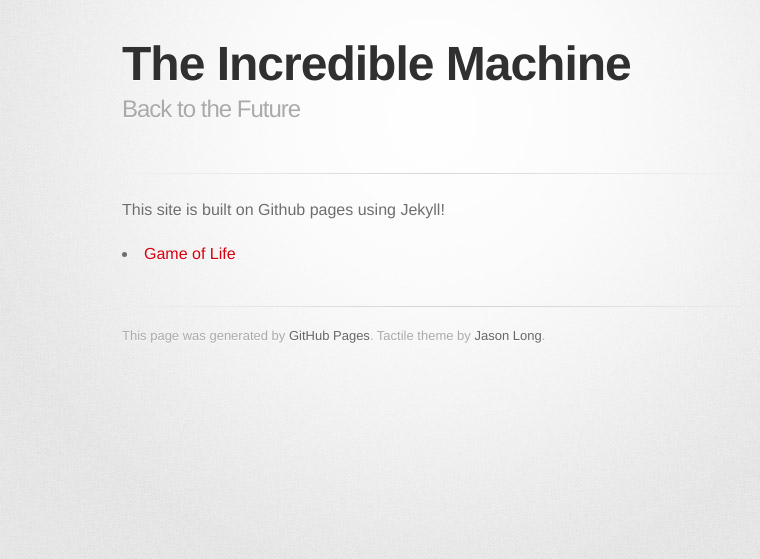
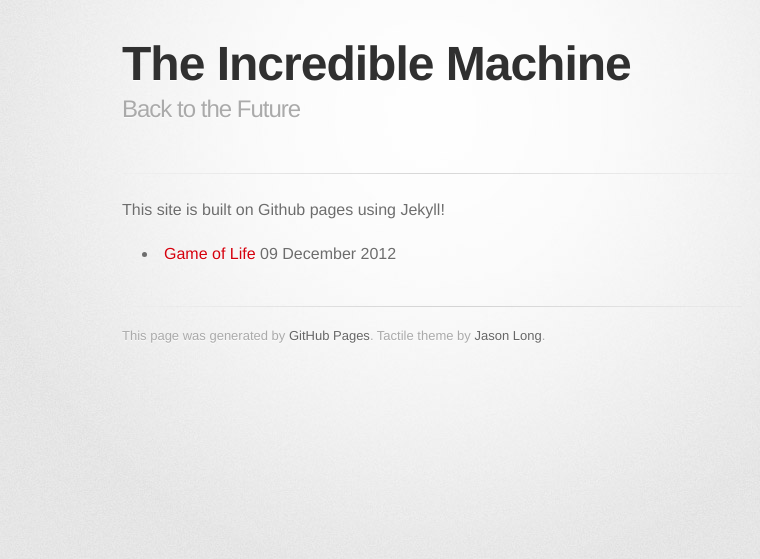
Before and after one commit to MachineTi/MachineTi.github.io, a Jekyll site: the page built from index.html, in a window 1280 px wide. Shown: the top 559 px of the page, without its empty margins (208-968 px from the left). Built offline with Jekyll 4.4.1, drawn with Linux system fonts in a browser that asks for light colours; some web fonts are replaced; Markdown is read by kramdown in place of the engine named in the settings.

```diff
--- a/index.html
+++ b/index.html
@@ -4,6 +4,10 @@ title: Welcome
 ---
 <p>This site is built on Github pages using Jekyll!</p>
 
+<ul>
 {% for post in site.posts limit: 5 %}
-    <li><a href="{{ post.url }}">{{ post.title }}</a></li>
+    <li>
+        <a href="{{ post.url }}">{{ post.title }}</a> {{ post.date | date_to_long_string }}
+    </li>
 {% endfor %}
+</ul>
```
Also changed, not shown: _layouts/index.html (line endings or trailing spaces).
